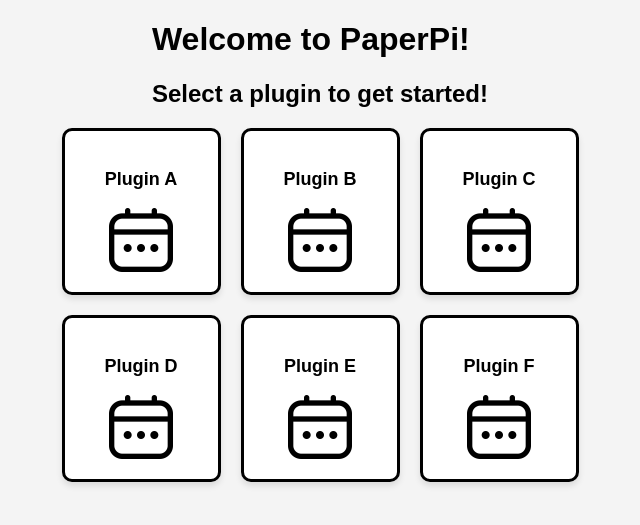
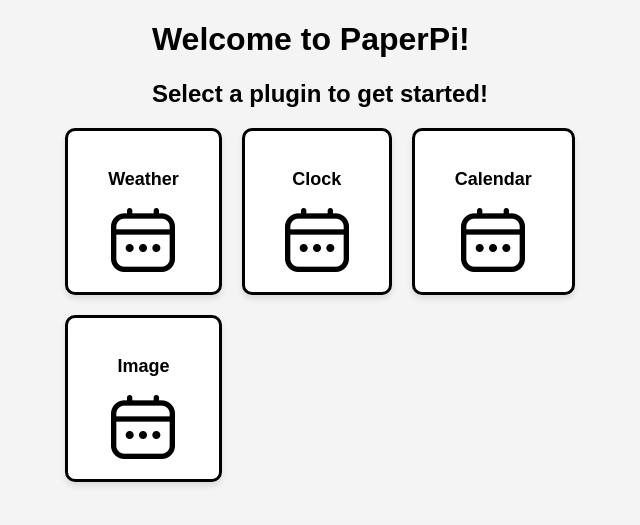
Before and after one commit to owenloker15/PaperPi, a Flask app: page / in a window 1280 px wide. Shown: the top 525 px of the page, without its empty margins (320-960 px from the left). Run offline with Flask 3, Linux system fonts and the light colour scheme; some libraries are stand-ins or nearby versions.

Commit message:
Dynamic plugin list

```diff
--- a/src/blueprints/index.py
+++ b/src/blueprints/index.py
@@ -4,4 +4,5 @@ main_bp = Blueprint("main", __name__)
 
 @main_bp.route('/')
 def index():
-    return render_template("index.html")
+    registered_plugins = current_app.config["REGISTERED_PLUGINS"]
+    return render_template("index.html", plugins=registered_plugins)
--- a/src/main.py
+++ b/src/main.py
@@ -3,15 +3,14 @@ import os
 from flask import Flask
 from blueprints.index import main_bp
 
+json_config = os.path.join(os.path.dirname(__file__), "config", "config.json")
+
 app = Flask(__name__)
-
-
-json_config = os.path.join(os.path.dirname(__file__), "config", "config.json")
 
 def read_json_config():
     with open(json_config, "r") as file:
         data = json.load(file)
-        print(data["registered_plugins"])
+        app.config["REGISTERED_PLUGINS"] = data["registered_plugins"]
 
 def register_blueprints():
     app.register_blueprint(main_bp)
--- a/src/templates/index.html
+++ b/src/templates/index.html
@@ -14,30 +14,12 @@
     <h2>Select a plugin to get started!</h2>
   </div>
   <div class="plugin-grid">
+    {% for plugin in plugins %}
     <div class="plugin-card">
-      <p class="plugin-name">Plugin A</p>
+      <p class="plugin-name">{{plugin}}</p>
       <img class="plugin-icon" src="{{url_for('static', filename='icons/calendar.png')}}" alt="">
     </div>
-    <div class="plugin-card">
-      <p class="plugin-name">Plugin B</p>
-      <img class="plugin-icon" src="{{url_for('static', filename='icons/calendar.png')}}" alt="">
-    </div>
-    <div class="plugin-card">
-      <p class="plugin-name">Plugin C</p>
-      <img class="plugin-icon" src="{{url_for('static', filename='icons/calendar.png')}}" alt="">
-    </div>
-    <div class="plugin-card">
-      <p class="plugin-name">Plugin D</p>
-      <img class="plugin-icon" src="{{url_for('static', filename='icons/calendar.png')}}" alt="">
-    </div>
-    <div class="plugin-card">
-      <p class="plugin-name">Plugin E</p>
-      <img class="plugin-icon" src="{{url_for('static', filename='icons/calendar.png')}}" alt="">
-    </div>
-    <div class="plugin-card">
-      <p class="plugin-name">Plugin F</p>
-      <img class="plugin-icon" src="{{url_for('static', filename='icons/calendar.png')}}" alt="">
-    </div>
+    {% endfor %}
   </div>
 
 </body>
```
Also changed, not shown: 1 other file.
